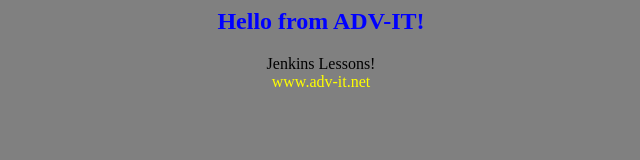
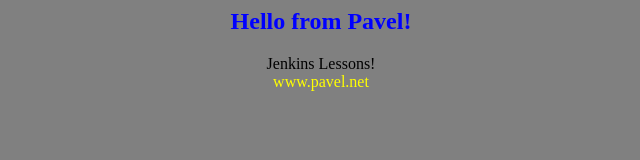
Before and after one commit to adv-it/app-for-jenkins, a plain HTML site: page index.html in a window 1280 px wide. Shown: the full height of the page, 319-959 px from the left. Drawn offline with Linux system fonts and the light colour scheme.

Commit message:
Update index.html

```diff
--- a/index.html
+++ b/index.html
@@ -1,9 +1,9 @@
 <html>
 <body bgcolor="gray">
 <center>
-<h2><font color=blue>Hello from ADV-IT!</font></h2>
+<h2><font color=blue>Hello from Pavel!</font></h2>
 Jenkins Lessons!<br>
-<font color=yellow>www.adv-it.net</font>
+<font color=yellow>www.pavel.net</font>
 
 </center>
 </body>
```
